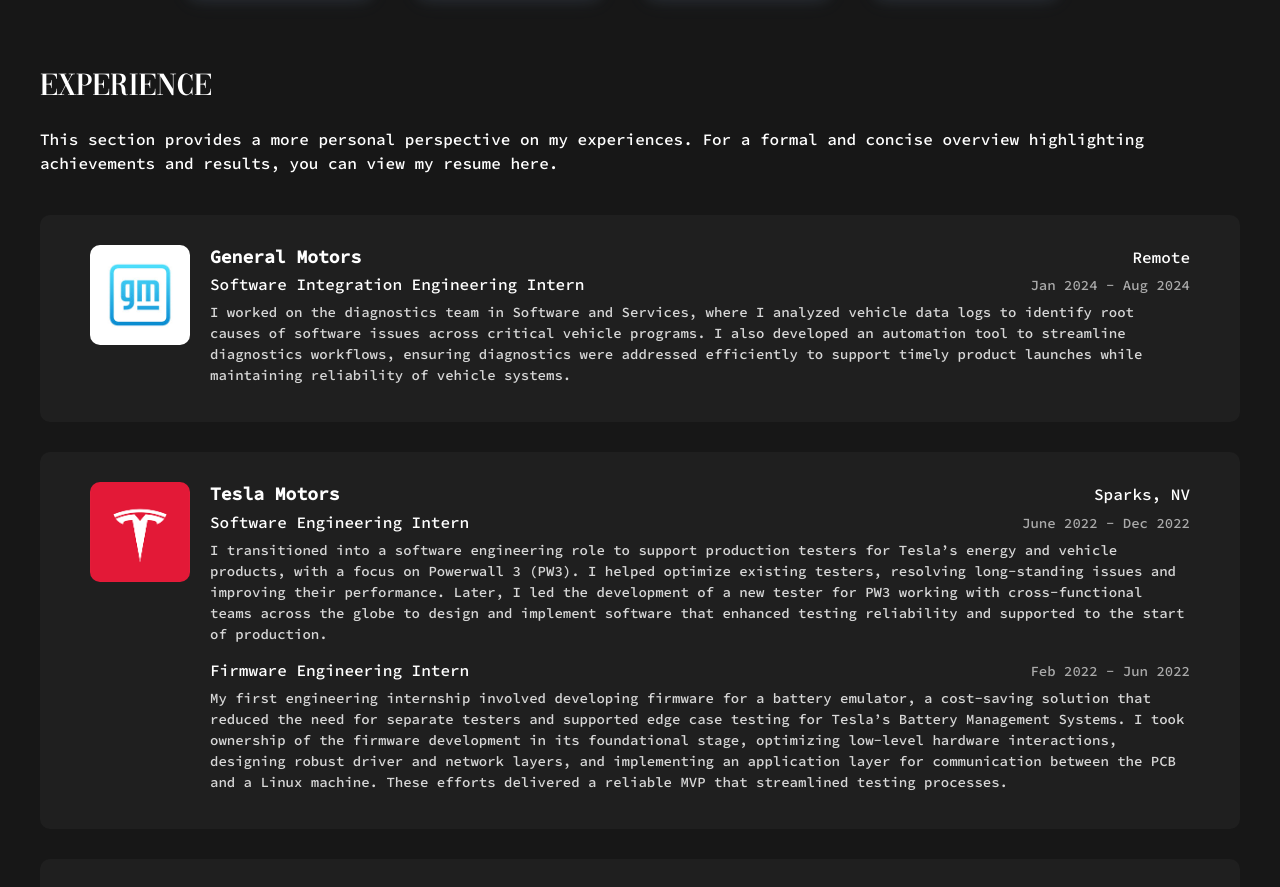
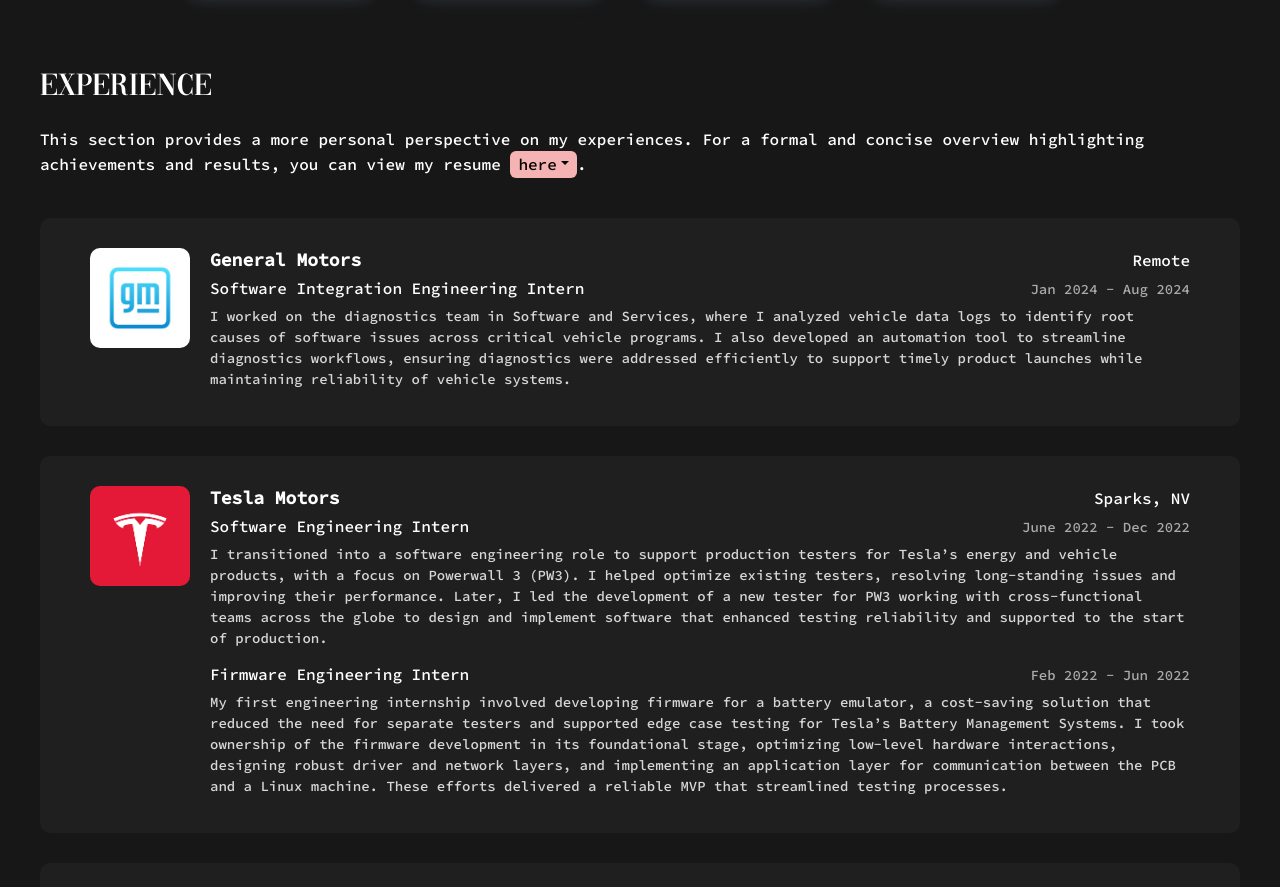
Before and after one commit to philam2001/philam2001.github.io, a React (Create React App) app in the folder web/: page / in a window 1280 px wide. Shown: the part 1560-2447 px from the top of the page. Built offline with nearby package versions, Linux system fonts and the light colour scheme.

Commit message:
Add resumes in website

```diff
--- a/web/src/App.js
+++ b/web/src/App.js
@@ -1,6 +1,7 @@
 import React from 'react';
 import './App.css';
 import 'bootstrap/dist/css/bootstrap.min.css';
+import 'bootstrap/dist/js/bootstrap.bundle.min.js';
 import { BrowserRouter as Router, Routes, Route } from 'react-router-dom';
 
 import { NavBar } from './components/NavBar';
--- a/web/src/components/Experience.css
+++ b/web/src/components/Experience.css
@@ -25,6 +25,38 @@
 .disclaimer {
     text-align: left;
     margin-bottom: 40px;
+}
+
+.resume-inline {
+    display: inline-block;
+}
+
+.resume-trigger {
+    padding: 5px 8px;
+    line-height: 1.1;
+    background-color: #f6b3b3;
+    border-radius: .375rem;
+    box-shadow: none;
+    border: none;
+    transition: box-shadow .2s ease, border-color .2s ease, transform .2s ease;
+}
+
+.resume-trigger:hover {
+    box-shadow:
+        0 0 18px rgba(247, 193, 193, 0.2),
+        0 0 20px rgba(247, 193, 193, 0.2);
+}
+
+.dropdown-menu {
+    --bs-dropdown-link-color: 111;
+    --bs-dropdown-link-hover-color: #f7c1c1;
+    --bs-dropdown-link-hover-bg: transparent;
+    --bs-dropdown-link-active-color: #111;
+    /* if you want an active highlight */
+    --bs-dropdown-link-active-bg: #f7c1c1;
+    /* optional active bg */
+    --bs-dropdown-header-color: #f7c1c1;
+    --bs-dropdown-link-disabled-color: #f7c1c180;
 }
 
 .experience-card {
--- a/web/src/components/Experience.js
+++ b/web/src/components/Experience.js
@@ -160,9 +160,38 @@
             <div className="experience-container">
                 <h2 className="exp-h2-title">Experience</h2>
                 <p className="disclaimer">
-                    This section provides a more personal perspective on my experiences. For a formal and concise overview highlighting achievements and results, you can view my resume here.
+                    This section provides a more personal perspective on my experiences. For a formal and concise overview
+                    highlighting achievements and results, you can view my resume{' '}
+                    <span className="resume-inline dropdown">
+                        <button
+                            className="resume-trigger dropdown-toggle"
+                            type="button"
+                            id="resumeDropdown"
+                            data-bs-toggle="dropdown"
+                            aria-expanded="false"
+                        >
+                            here
+                        </button>
+                        <div className="dropdown-menu" aria-labelledby="resumeDropdown">
+                            <a
+                                className="dropdown-item"
+                                href="/resumes/Phi_Lam_Software_Resume.pdf"
+                                target="_blank"
+                                rel="noreferrer"
+                            >
+                                Software Engineer Resume
+                            </a>
+                            <a
+                                className="dropdown-item"
+                                href="/resumes/Phi_Lam_ML_Resume.pdf"
+                                target="_blank"
+                                rel="noreferrer"
+                            >
+                                ML Engineer Resume
+                            </a>
+                        </div>
+                    </span>.
                 </p>
-
                 {experiences.map((exp, index) => (
                     <div className="experience-card" key={index}>
                         <img
--- a/web/src/components/Projects.js
+++ b/web/src/components/Projects.js
@@ -117,12 +117,12 @@
                     (e.g. AI/ML training) across compute nodes from users' laptops.
 
                     Developed a <strong>polling algorithm</strong> using <strong>bash</strong> and <strong>systemd</strong> on user devices
-                    to detect job drops into shared <strong>SFTP</strong> folders. These folders are connected to a central server, which triggers
+                    to detect job drops into shared <strong>NFS</strong> folders. These folders are connected to a central server, which triggers
                     the provisioning pipeline upon new job detection.
 
                     Designed the <strong>main node</strong> to coordinate job orchestration, featuring a <strong>Flask</strong> backend,
                     containerized using <strong>Docker</strong>, and integrated with <strong>MariaDB</strong> and
-                    <strong>PostgreSQL TimescaleDB</strong> to manage user schemas, job state, container configs, and execution metadata.
+                    <strong> PostgreSQL TimescaleDB</strong> to manage user schemas, job state, container configs, and execution metadata.
 
                     Created a <strong>React</strong> dashboard and <strong>REST APIs</strong> for users to track job progress in real time.
 
```
Also changed, not shown: 2 other files (tests, documents, lock files or other folders).
